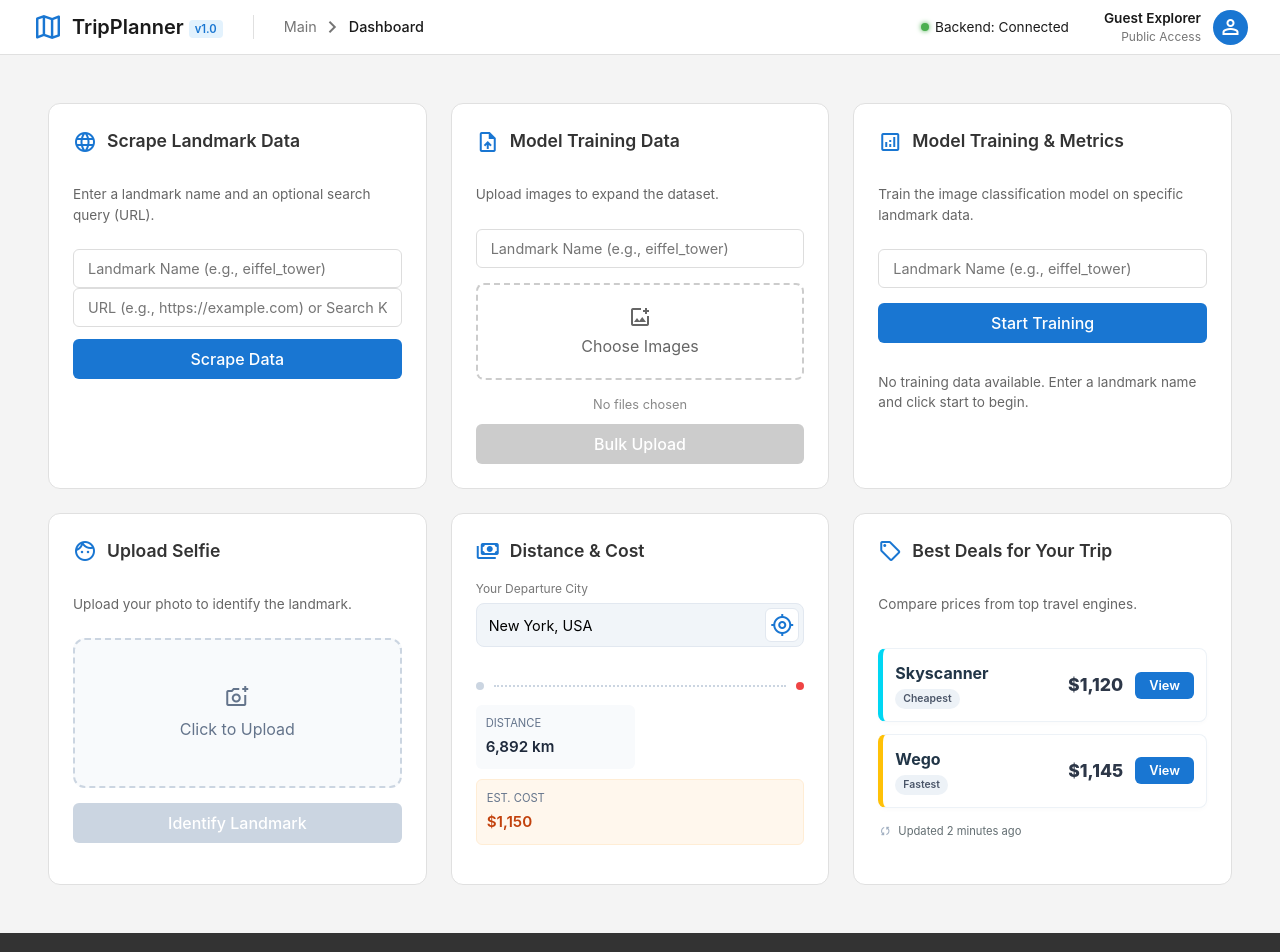
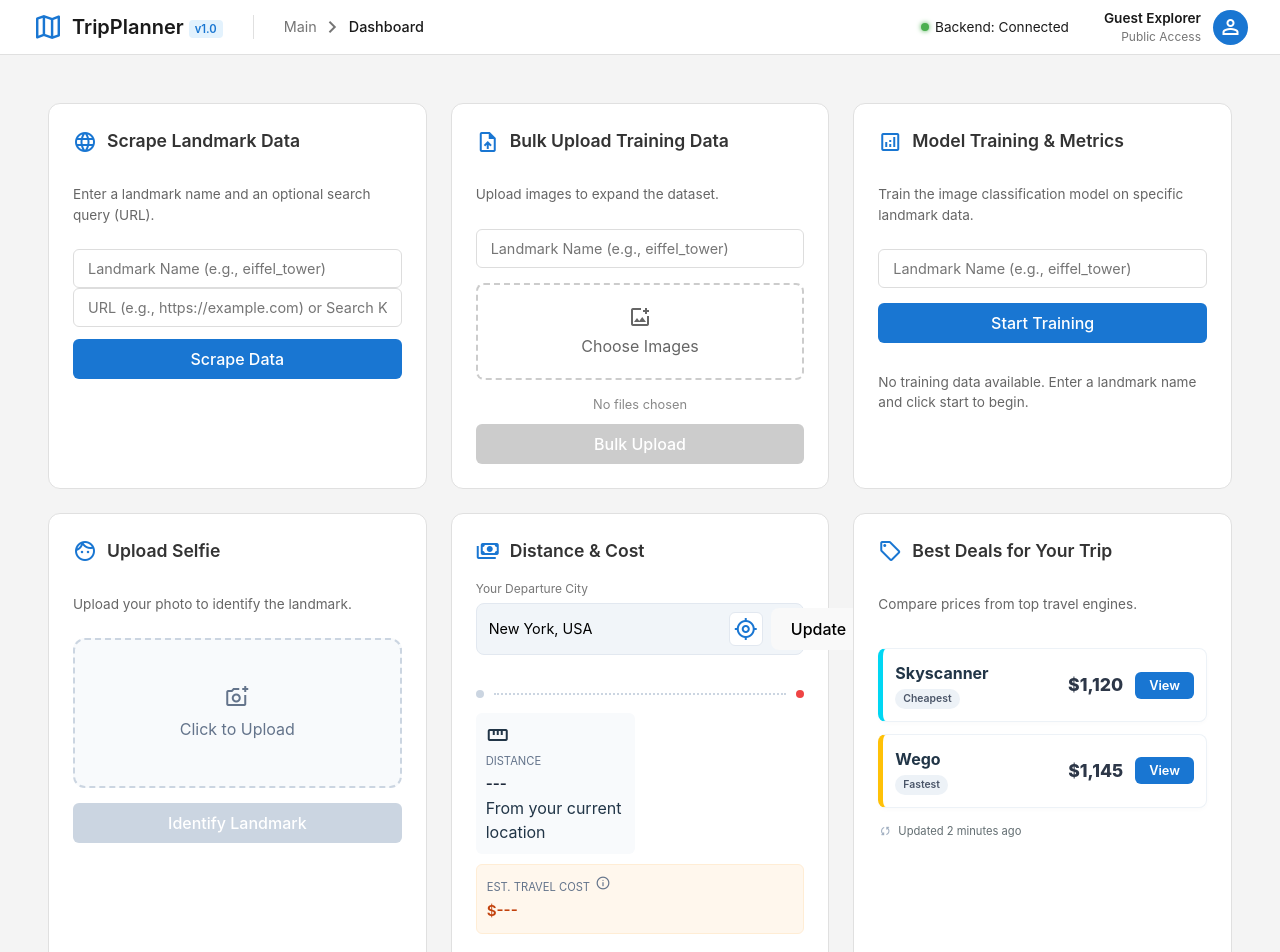
Before and after one commit to divyasajjan1/TripPlanner, a React (Vite) app: page / in a window 1280 px wide. Shown: the top 952 px of the page. Built offline with nearby package versions, Linux system fonts and the light colour scheme.

Commit message:
integrated the uploadselfie and distance&cost cards with the backend

```diff
--- a/src/App.jsx
+++ b/src/App.jsx
@@ -1,4 +1,4 @@
-import React from 'react';
+import React, { useState } from 'react';
 import './App.css';
 import Header from './components/Header';
 import ScraperCard from './components/ScraperCard';
@@ -9,8 +9,7 @@ import DistanceCostCard from './components/DistanceCostCard';
 import BestDealsCard from './components/BestDealsCard';
 
 function App() {
-  const [scraperUrl, setScraperUrl] = React.useState('');
-  const [selectedFiles, setSelectedFiles] = React.useState([]);
+  const [prediction, setPrediction] = useState(null);
   return (
     <div className="dashboard">
       <Header />
@@ -20,8 +19,8 @@ function App() {
           <ScraperCard />     {/* Card 1: URL Scraper */}
           <BulkUploadCard />  {/* Card 2: Bulk Upload */}
           <TrainingCard />    {/* Card 3: Training Control */}
-          <UploadSelfie />    {/* Card 4: Upload a selfie */}
-          <DistanceCostCard />{/* Card 5: Distance & Cost */}
+          <UploadSelfie setPrediction={setPrediction} prediction={prediction} />    {/* Card 4: Upload a selfie */}
+          <DistanceCostCard prediction={prediction} setPrediction={setPrediction} /> {/* Card 5: Distance & Cost */}
           <BestDealsCard />   {/* Card 6: Best Deals */}
         </div>
       </main>
--- a/src/components/BulkUploadCard.jsx
+++ b/src/components/BulkUploadCard.jsx
@@ -61,7 +61,7 @@ export default function BulkUploadCard() {
     <div className="card">
       <div className="card-header">
         <span className="material-symbols-outlined">upload_file</span>
-        <h3>Model Training Data</h3>
+        <h3>Bulk Upload Training Data</h3>
       </div>
       <div className="card-body">
         <p className="card-description">Upload images to expand the dataset.</p>
--- a/src/components/DistanceCostCard.css
+++ b/src/components/DistanceCostCard.css
@@ -65,6 +65,7 @@
   padding: 4px;
   border-radius: 8px;
   border: 1px solid #e2e8f0;
+  align-items: center;
 }
 
 .input-with-action input {
@@ -123,3 +124,34 @@
   animation: spin 1s linear infinite;
   color: #94a3b8;
 }
+
+.tooltip-container {
+  position: relative;
+  display: inline-block;
+  cursor: help;
+  margin-left: 5px;
+}
+
+.tooltip-text {
+  visibility: hidden;
+  width: 200px;
+  background-color: #333;
+  color: #fff;
+  text-align: center;
+  border-radius: 6px;
+  padding: 8px;
+  position: absolute;
+  z-index: 1;
+  bottom: 125%; /* Position above the icon */
+  left: 50%;
+  margin-left: -100px;
+  opacity: 0;
+  transition: opacity 0.3s;
+  font-size: 0.75rem;
+  line-height: 1.2;
+}
+
+.tooltip-container:hover .tooltip-text {
+  visibility: visible;
+  opacity: 1;
+}
--- a/src/components/DistanceCostCard.jsx
+++ b/src/components/DistanceCostCard.jsx
@@ -1,7 +1,7 @@
 import React, { useState } from 'react';
 import './DistanceCostCard.css';
 
-export default function DistanceCostCard() {
+export default function DistanceCostCard({ prediction, setPrediction }) {
   const [origin, setOrigin] = useState("New York, USA");
   const [isLocating, setIsLocating] = useState(false);
 
@@ -28,6 +28,37 @@ export default function DistanceCostCard() {
     );
   };
 
+  const handleCalculate = async () => {
+  // If no landmark has been identified in Card 4 yet, we can't calculate distance
+    if (!prediction || !prediction.name) {
+      alert("Please upload a photo in 'Upload Selfie' section first!");
+      return;
+    }
+
+    try {
+      const response = await fetch('http://127.0.0.1:8080/api/recalculate/', {
+        method: 'POST',
+        headers: { 'Content-Type': 'application/json' },
+        body: JSON.stringify({
+          landmark_name: prediction.name, // From shared state
+          origin_city: origin // From local input state
+        }),
+      });
+
+      const data = await response.json();
+      if (response.ok) {
+        // 3. Update the SHARED state so both cards see the new distance/cost
+        setPrediction({
+          ...prediction,
+          distance_km: data.distance_km,
+          estimated_cost: data.estimated_cost
+        });
+      }
+    } catch (err) {
+      console.error("Calculation error:", err);
+    }
+  };
+
   return (
     <div className="card">
       <div className="card-header">
@@ -42,8 +73,11 @@ export default function DistanceCostCard() {
               type="text"
               value={origin}
               onChange={(e) => setOrigin(e.target.value)}
-              placeholder="Enter city..."
+              onKeyDown={(e) => e.key === 'Enter' && handleCalculate()}
+              placeholder="Enter city, country..."
             />
+
+            {/* Button 1: The Auto-Locate Icon */}
             <button
               className="icon-btn"
               onClick={handleAutoLocate}
@@ -52,6 +86,11 @@ export default function DistanceCostCard() {
               <span className={`material-symbols-outlined ${isLocating ? 'spinning' : ''}`}>
                 my_location
               </span>
+            </button>
+
+            {/* Button 2: The Update Route Text Button */}
+            <button className="calculate-btn" onClick={handleCalculate}>
+              Update
             </button>
           </div>
         </div>
@@ -64,12 +103,27 @@ export default function DistanceCostCard() {
 
         <div className="stats-grid">
           <div className="stat-item">
-            <label>Distance</label>
-            <p>6,892 km</p>
+            <div className="stat-header">
+              <span className="material-symbols-outlined">straighten</span>
+              <label>Distance</label>
+            </div>
+            <p className="stat-value">
+              {prediction?.distance_km ? `${prediction.distance_km} km` : "---"}
+            </p>
+            {/* Sub-label to clarify the origin */}
+            <span className="stat-meta">From your current location</span>
           </div>
           <div className="stat-item highlight">
-            <label>Est. Cost</label>
-            <p>$1,150</p>
+            <label>
+              Est. Travel Cost
+              <div className="tooltip-container">
+                <span className="material-symbols-outlined" style={{ fontSize: '16px' }}>info</span>
+                <span className="tooltip-text">
+                  Estimated 2026 airfare based on a global average of $0.12/km. Includes base taxes and fees.
+                </span>
+              </div>
+            </label>
+            <p>${prediction?.estimated_cost || "---"}</p>
           </div>
         </div>
       </div>
--- a/src/components/UploadSelfieCard.jsx
+++ b/src/components/UploadSelfieCard.jsx
@@ -1,30 +1,59 @@
 import React, { useState } from 'react';
 import './UploadSelfieCard.css';
 
-export default function UploadSelfie() {
-  const [selectedImage, setSelectedImage] = useState(null);
-  const [prediction, setPrediction] = useState(null);
+export default function UploadSelfie({ prediction, setPrediction }) {
+  const [fileObject, setFileObject] = useState(null); // The real file for the API
+  const [previewUrl, setPreviewUrl] = useState(null); // The URL for the UI
   const [isAnalyzing, setIsAnalyzing] = useState(false);
 
   const handleImageChange = (e) => {
     const file = e.target.files[0];
     if (file) {
-      setSelectedImage(URL.createObjectURL(file));
+      // If a previous preview exists, revoke it to save memory
+      if (previewUrl) URL.revokeObjectURL(previewUrl);
+
+      setFileObject(file);
+      setPreviewUrl(URL.createObjectURL(file));
       setPrediction(null);
     }
   };
 
-  const identifyLandmark = () => {
+  const identifyLandmark = async () => {
+    if (!fileObject) return;
+
     setIsAnalyzing(true);
-    setTimeout(() => {
-      setPrediction({
-        name: "Colosseum",
-        location: "Rome, Italy",
-        confidence: "97.8%",
-        summary: "An iconic amphitheatre in the centre of the city of Rome, Italy. It was the largest amphitheatre ever built at the time."
+    const formData = new FormData();
+    formData.append('file', fileObject);
+
+    try {
+      const response = await fetch('http://127.0.0.1:8080/api/predict/', {
+        method: 'POST',
+        body: formData,
+        // Don't set Content-Type header; fetch sets it automatically for FormData
       });
+
+      const data = await response.json();
+
+      if (response.ok) {
+        // data is the LandmarkPrediction object from LandmarkPredictionSerializer
+        const landmark = data.predicted_landmark;
+
+        setPrediction({
+          name: landmark.name.replace(/_/g, ' ').toUpperCase(),
+          // Access latitude and longitude from the nested landmark object
+          location: `Lat: ${parseFloat(landmark.latitude).toFixed(2)}, Lon: ${parseFloat(landmark.longitude).toFixed(2)}`,
+          confidence: `${(parseFloat(data.confidence) * 100).toFixed(1)}% confident`,
+          summary: data.summary || "No summary available."
+        });
+      } else {
+        alert(data.error || "Analysis failed.");
+      }
+    } catch (err) {
+      console.error("Prediction error:", err);
+      alert("Network error: Could not reach the backend.");
+    } finally {
       setIsAnalyzing(false);
-    }, 2000);
+    }
   };
 
   return (
@@ -37,16 +66,17 @@ export default function UploadSelfie() {
       <div className="card-body">
         <p className="card-description">Upload your photo to identify the landmark.</p>
 
-        {/* THE UPLOAD ZONE */}
         <div className="upload-zone">
-          {selectedImage ? (
+          {previewUrl ? (
             <div className="preview-box">
-              <img src={selectedImage} alt="Preview" className="img-preview" />
+              <img src={previewUrl} alt="Preview" className="img-preview" />
               <button
                 className="clear-btn"
                 onClick={() => {
-                  setSelectedImage(null); // Removes the preview image
-                  setPrediction(null);    // Hides the summary box
+                  URL.revokeObjectURL(previewUrl);
+                  setFileObject(null);
+                  setPreviewUrl(null);
+                  setPrediction(null);
                 }}
               >
                 <span className="material-symbols-outlined">close</span>
@@ -61,16 +91,14 @@ export default function UploadSelfie() {
           )}
         </div>
 
-        {/* THE ACTION BUTTON */}
         <button
           className="primary-btn"
           onClick={identifyLandmark}
-          disabled={!selectedImage || isAnalyzing}
+          disabled={!fileObject || isAnalyzing}
         >
           {isAnalyzing ? "Analyzing..." : "Identify Landmark"}
         </button>
 
-        {/* THE PREDICTION & SUMMARY BOX */}
         {prediction && (
           <div className="prediction-box">
             <div className="prediction-header">
```
